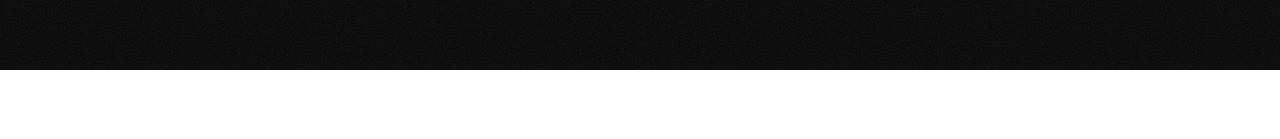
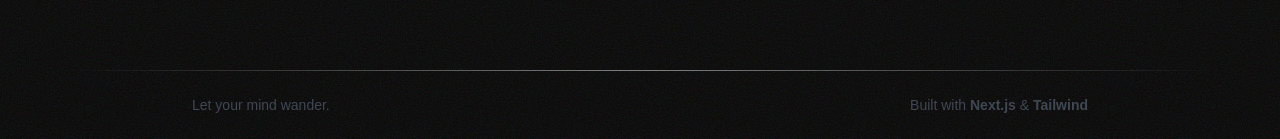
Before and after one commit to Dwyte/xandermartinez.com, a Next.js app: page / in a window 1280 px wide. Shown: the part 1190-1329 px from the top of the page. Before the commit the page ends 1260 px from the top, so only its background shows below. Built offline with nearby package versions, Linux system fonts and the light colour scheme.

Commit message:
feat: added footer

```diff
--- /dev/null
+++ b/app/components/footer/footer.tsx
@@ -0,0 +1,13 @@
+export function Footer() {
+  return (
+    <footer className="w-full flex flex-col items-center justify-start">
+      <div className="h-[1px] w-full max-w-6xl bg-linear-to-r from-gray-700/0 via-50% via-gray-100/50 to-gray-700/0"></div>
+      <div className="w-full max-w-4xl flex justify-between text-gray-600 py-6 opacity-75 text-sm">
+        <strong className="font-extralight">Let your mind wander.</strong>
+        <p>
+          Built with <strong>Next.js</strong> & <strong>Tailwind</strong>
+        </p>
+      </div>
+    </footer>
+  );
+}
--- /dev/null
+++ b/app/components/footer/index.ts
@@ -0,0 +1 @@
+export { Footer } from "./footer";
--- a/app/layout.tsx
+++ b/app/layout.tsx
@@ -30,7 +30,6 @@ export default function RootLayout({
         className={`${geistSans.variable} ${geistMono.variable} antialiased relative`}
       >
         {children}
-
         <div className="noise absolute w-full h-full top-0 opacity-10 saturate-200 pointer-events-none"></div>
       </body>
     </html>
--- a/app/page.tsx
+++ b/app/page.tsx
@@ -1,3 +1,4 @@
+import { Footer } from "./components/footer";
 import { HeroSection } from "./components/hero-section";
 import { NowSection } from "./components/now-section";
 import { ProjectsSection } from "./components/projects-section";
@@ -5,8 +6,8 @@ import { WorkSection } from "./components/work-section";
 
 export default function Home() {
   return (
-    <div className="flex flex-col items-center py-42 px-8">
-      <div className="flex flex-col gap-20">
+    <div className="flex flex-col items-center px-8">
+      <div className="flex flex-col py-42 gap-20">
         <HeroSection />
         <div className="flex flex-col max-w-2xl gap-20 sm:flex-row sm:gap-16">
           <WorkSection />
@@ -14,6 +15,7 @@ export default function Home() {
         </div>
         <NowSection />
       </div>
+      <Footer />
     </div>
   );
 }
```
